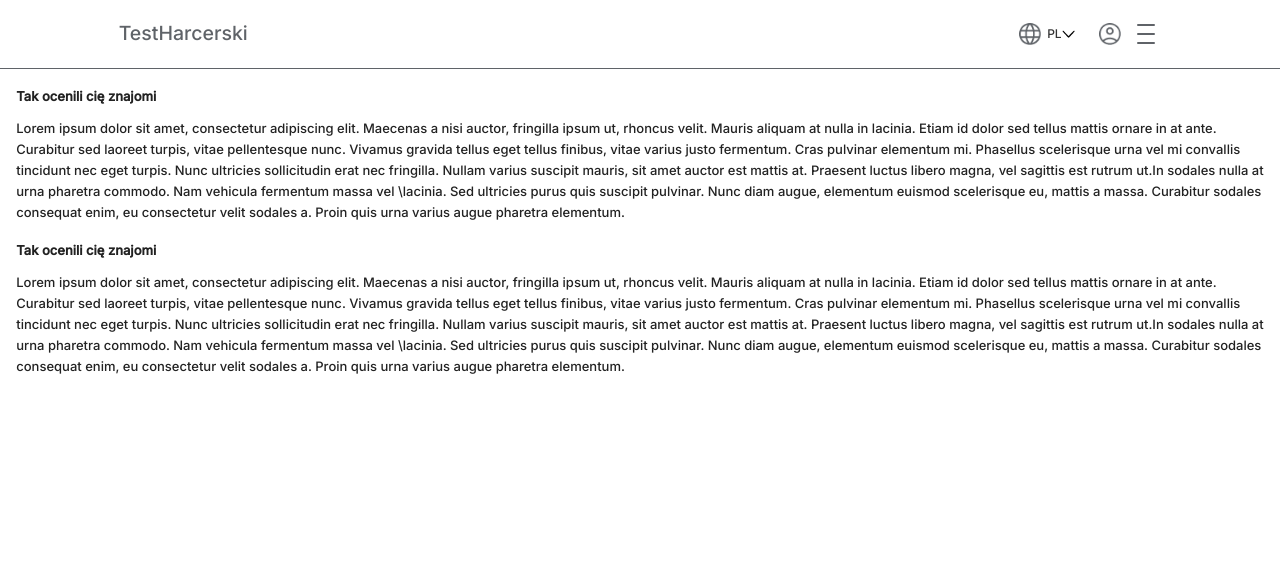
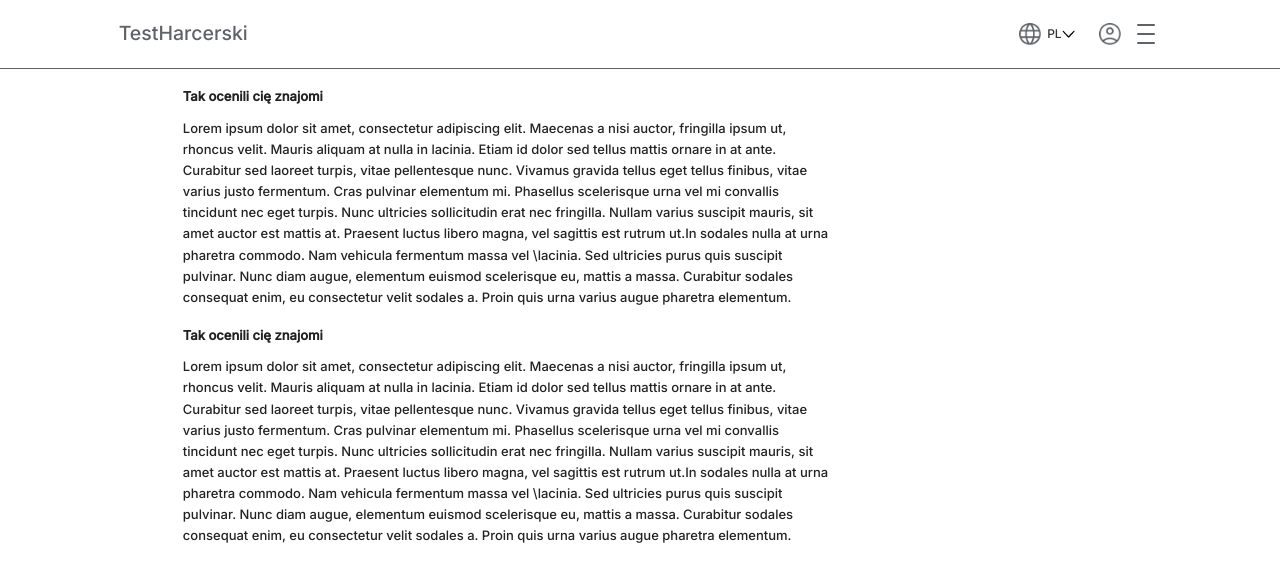
Before and after one commit to gaudnik/test_harcerski, a React (Create React App) app: page /zasady in a window 1280 px wide. Shown: the top 582 px of the page. Built offline with nearby package versions, Linux system fonts and the light colour scheme.

Commit message:
testrules desctop

```diff
--- a/src/Styles/Sections/_testrules.scss
+++ b/src/Styles/Sections/_testrules.scss
@@ -1,5 +1,5 @@
 .testrules {
-    margin: 1.25rem;
+    @include section-mobile;
     &__header {
         @include test-header;
         margin-top: 1.6rem;
--- a/src/Styles/Settings/_mixins.scss
+++ b/src/Styles/Settings/_mixins.scss
@@ -8,6 +8,7 @@
     margin: 1.25rem;
     @include notebook {
       margin-left: 14.063rem;
+      width: 50rem;
     }
   }
 
```
